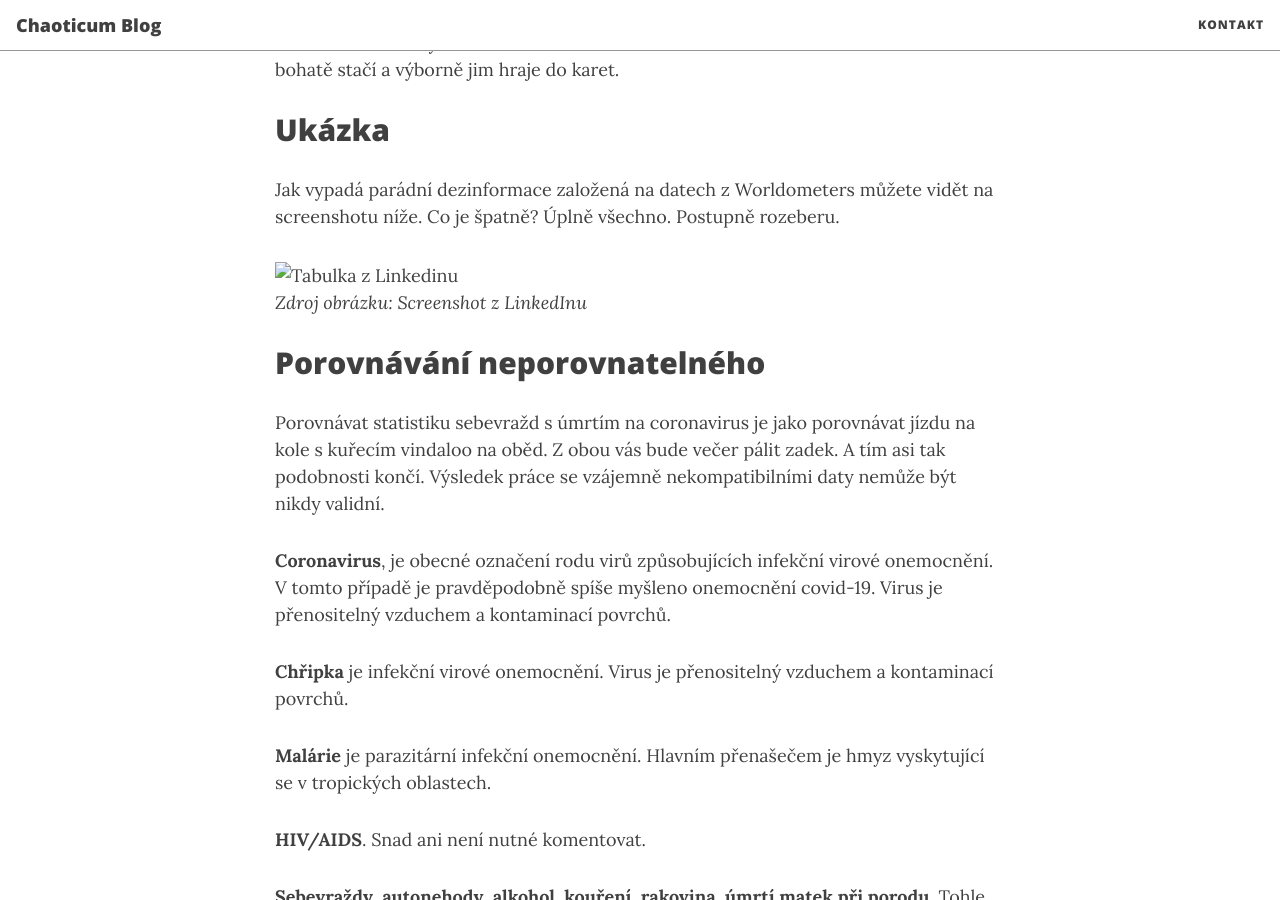
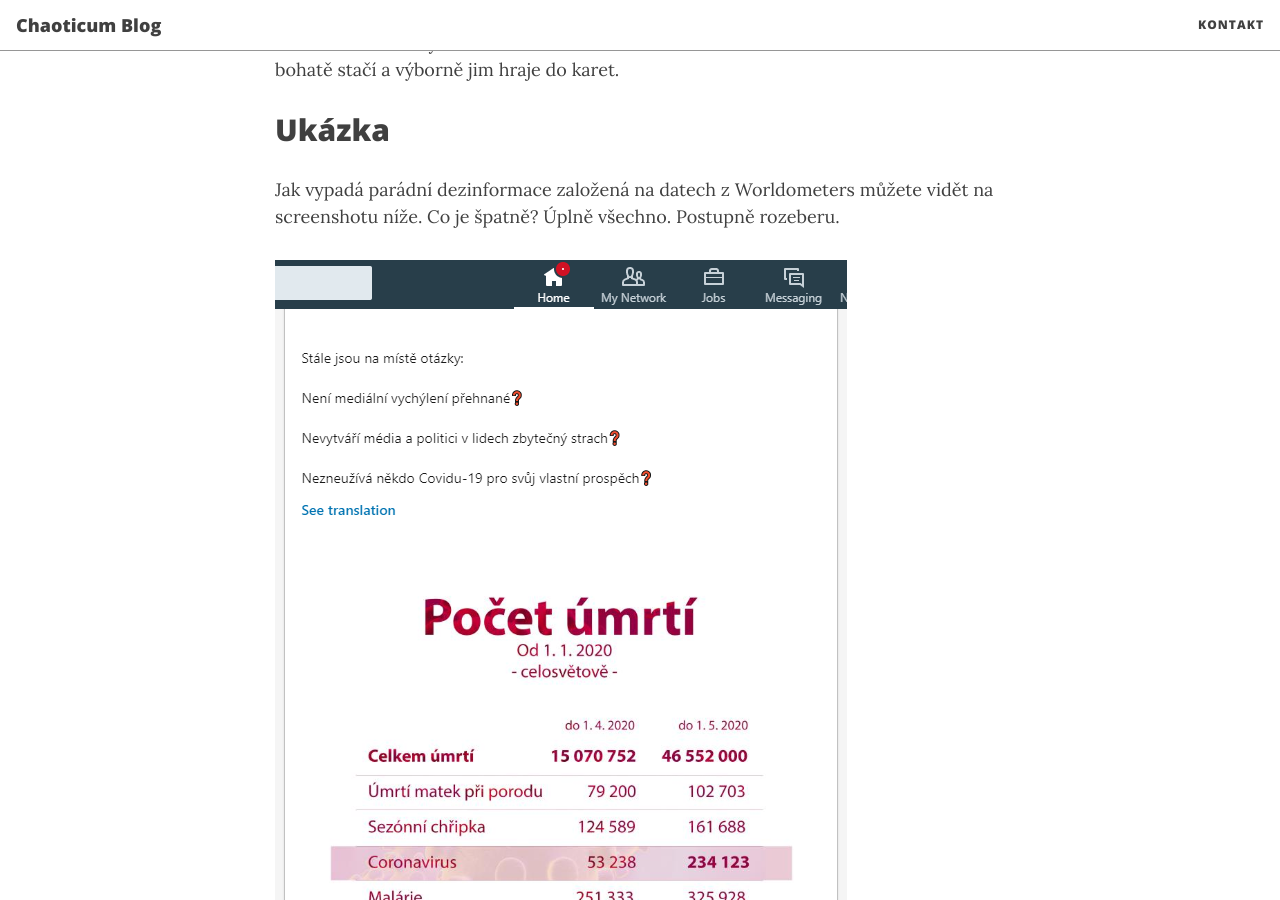
Before and after one commit to Chaoticum/chaoticum-blog, a Jekyll site: the page built from _posts/2020-08-25-worldometers-dezinformace.md, in a window 1280 px wide and 900 px high, scrolled down 800 px. Built offline with Jekyll 4.4.1, drawn with Linux system fonts in a browser that asks for light colours; nearby versions of some CDN libraries.

Commit message:
image path update

```diff
--- a/_posts/2020-08-25-worldometers-dezinformace.md
+++ b/_posts/2020-08-25-worldometers-dezinformace.md
@@ -23,7 +23,7 @@ Data pochází z jednoho zdroje, kterým je web https://www.worldometers.info. T
 
 Jak vypadá parádní dezinformace založená na datech z Worldometers můžete vidět na screenshotu níže. Co je špatně? Úplně všechno. Postupně rozeberu.
 
-![Tabulka z Linkedinu](../assets/posts/2020-08-25-worldometers-dezinformace/tabulka-linkeding.png "Tabulka z Linkedinu") \
+![Tabulka z Linkedinu](../assets/post-img/2020-08-25-worldometers-dezinformace/tabulka-linkeding.png "Tabulka z Linkedinu") \
 *Zdroj obrázku: Screenshot z LinkedInu*
 
 ## Porovnávání neporovnatelného
@@ -56,7 +56,7 @@ Dle screenshotované tabulky od 1. 1. 2020 do 1. 4. 2020 celosvětově na různ
 
 To je 2x více než za předchozí 4 měsíce dohromady. A téměř 2x více než zemřelo lidí v 1. světové válce. Někde ve světě pravděpodobně musela vypuknout strašlivá katastrofa, o které všechna média mlčely. Asi v tom budou mít prsty zase ti zatracení Ilumináti. Nebo někdo opsal chybně čísla a díky nedostatku sebereflexe si nedokázal takovou chybu připustit. Ale to se stává jen zcela výjimečně. Osobně fandím Iluminátům.
 
-![Ilumináti](../assets/posts/2020-08-25-worldometers-dezinformace/illuminati.gif "Ilumináti")
+![Ilumináti](../assets/post-img/2020-08-25-worldometers-dezinformace/illuminati.gif "Ilumináti")
 
 ### Identický růst
 
```
